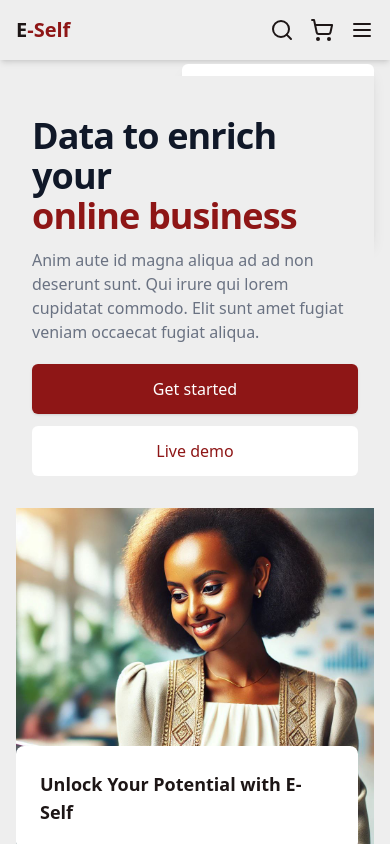
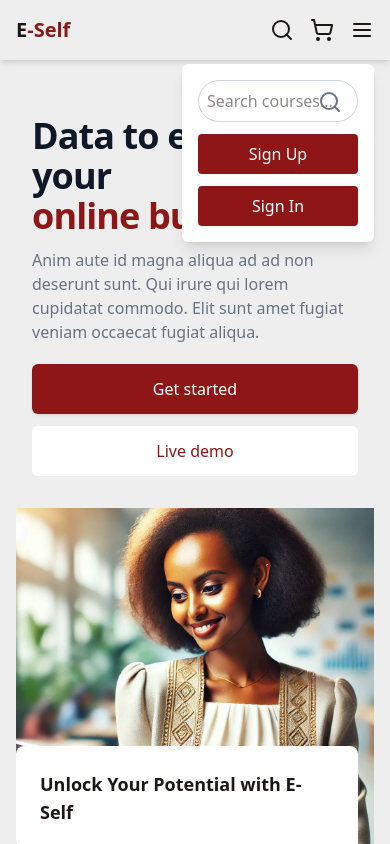
Before and after one commit to NegedeTekleyes/E-self-Lerning, a Next.js app in the folder e-self/: page / in a window 390 px wide. Both pictures are taken after a click on the button 282 px from the left and 30 px from the top of the page. Shown: the top 844 px of the page. Built offline with nearby package versions, Linux system fonts and the light colour scheme.

Commit message:
add z-50 to header,z-60 for mwnu,z-40 for hero

```diff
--- a/e-self/app/(components)/Header.tsx
+++ b/e-self/app/(components)/Header.tsx
@@ -22,7 +22,7 @@ export default function Header() {
   };
 
   return (
-    <header className="flex items-center justify-between p-4 bg-[#EEEEEE] shadow-md gap-4 w-full relative">
+    <header className="flex items-center justify-between p-4 bg-[#EEEEEE] shadow-md gap-4 w-full relative z-50">
       <Link href="/" className="text-xl font-bold min-w-fit">
         <span className="text-[#1D1616]">E</span>
         <span className="text-[#8E1616]">-Self</span>
@@ -95,7 +95,7 @@ export default function Header() {
       </div>
 
       {menuOpen && (
-        <div className="absolute top-16 right-4 w-48 bg-white shadow-lg rounded-md p-4 flex flex-col gap-3 lg:hidden">
+        <div className="absolute top-16 right-4 w-48 bg-white shadow-lg rounded-md p-4 flex flex-col gap-3 lg:hidden z-[60]">
           <div className="relative w-full">
             <input
               type="text"
--- a/e-self/app/(components)/Hero.tsx
+++ b/e-self/app/(components)/Hero.tsx
@@ -3,7 +3,7 @@ import Image from 'next/image';
 
 export default function Hero() {
  return (
- <div className="relative bg-[#EEEEEE] overflow-hidden">
+ <div className="relative bg-[#EEEEEE] overflow-hidden z-40">
  <div className="max-w-7xl mx-auto">
  <div className="relative z-10 pb-8 bg-[#EEEEEE] sm:pb-16 md:pb-20 lg:max-w-2xl lg:w-full lg:pb-28 xl:pb-32">
  <main className="mt-10 mx-auto max-w-7xl px-4 sm:mt-12 sm:px-6 md:mt-16 lg:mt-20 lg:px-8 xl:mt-28">
```
